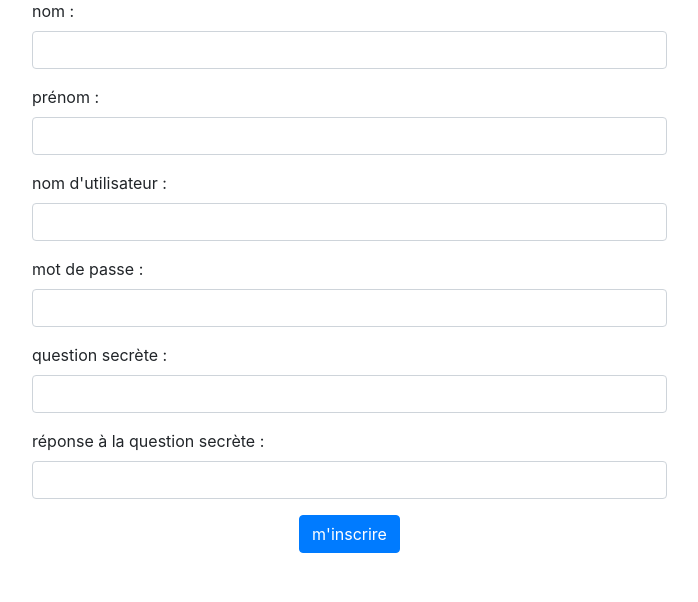
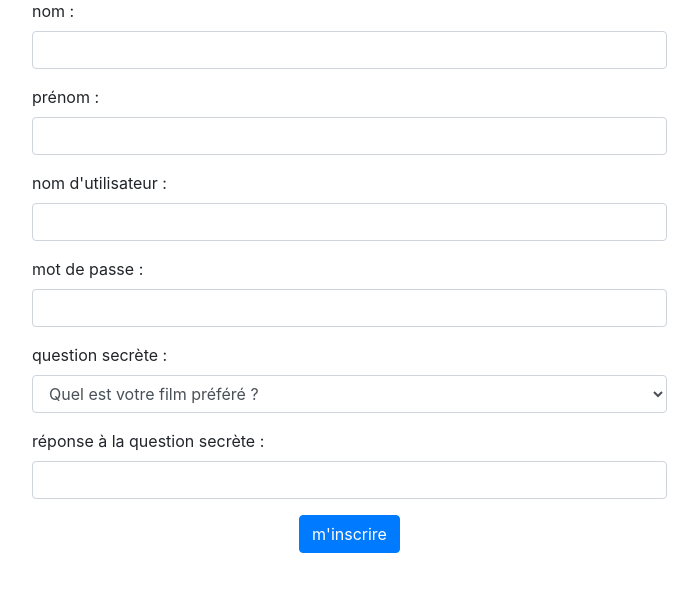
Before and after one commit to jenny-rogeaux/projet3, a PHP site: page /registration_form.php in a window 1280 px wide. Shown: the part 441-1043 px from the top of the page, without its empty margins (148-846 px from the left). Run offline with PHP 8.4, Linux system fonts and the light colour scheme.

Commit message:
changement question secrete en liste deroulante

```diff
--- a/registration_form.php
+++ b/registration_form.php
@@ -41,7 +41,13 @@
 						</div>
 						<div class="form-group">
 							<label for="question">question secrète</label> :
-							<input type="text" name="question" id="question" maxlength="100" required class="form-control" />
+							<select name="question" id="question" class="form-control" required  >
+								<option value="Quel est le nom de jeune fille de votre mère ?">Quel est le nom de jeune fille de votre mère ?</option>
+								<option value="Où avez-vous grandi ?">Où avez-vous grandi ?</option>
+								<option value="Quel était le nom de votre premier animal de compagnie ?">Quel était le nom de votre premier animal de compagnie ?</option>
+								<option value="Quel est votre film préféré ?" selected>Quel est votre film préféré ?</option>
+								<option value="Quel a été votre premier métier ?">Quel a été votre premier métier ?</option>
+							</select>
 						</div>
 						<div class="form-group">
 							<label for="reponse">réponse à la question secrète</label> :
```
